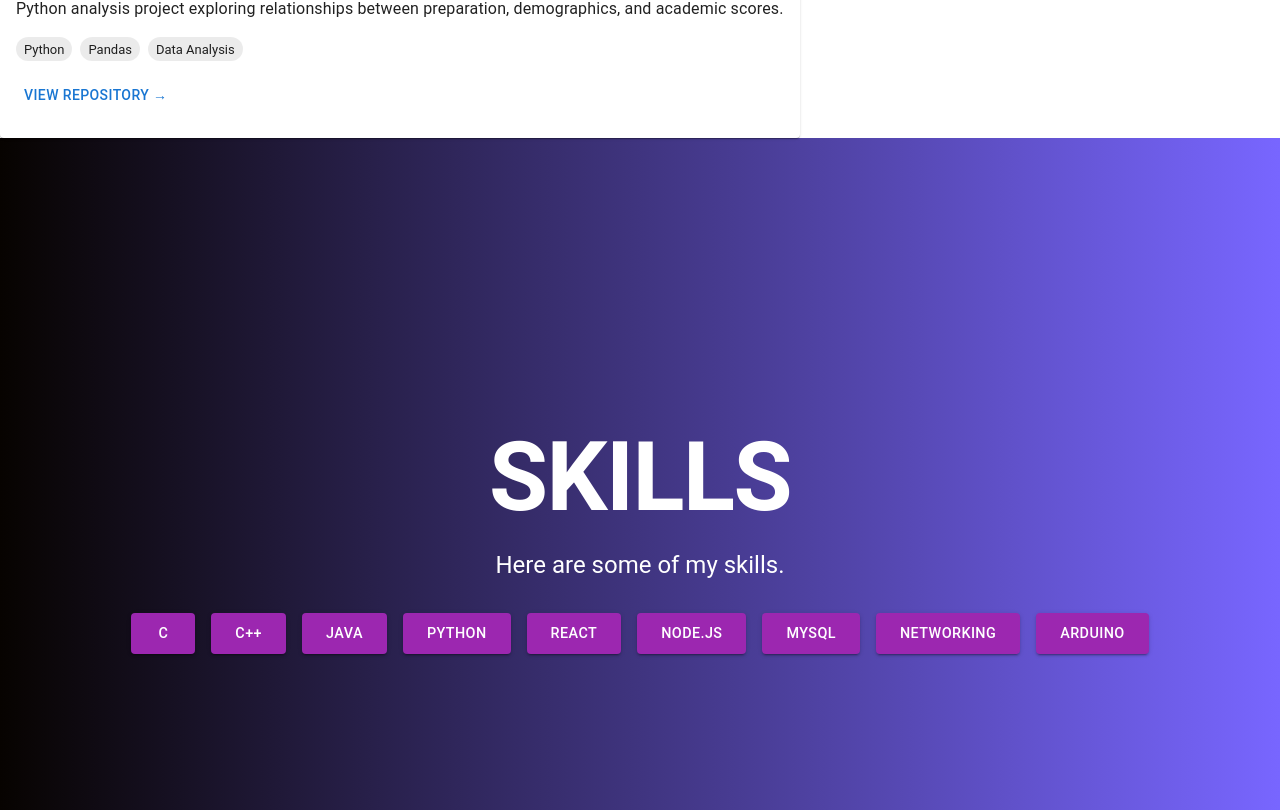
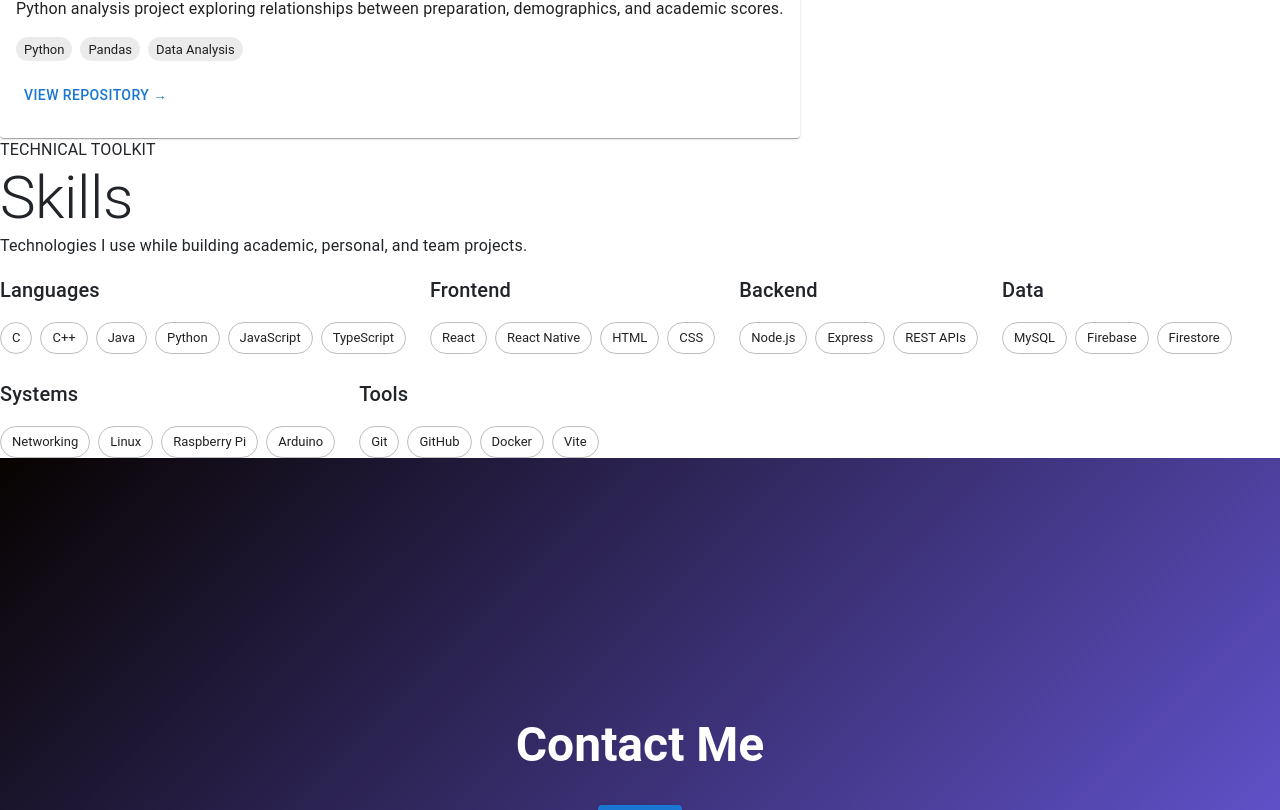
Before and after one commit to cypher2k22/portfolio, a React (Vite) app: page / in a window 1280 px wide. Shown: the part 1231-2041 px from the top of the page. Built offline with nearby package versions, Linux system fonts and the light colour scheme.

Commit message:
feat: rebuild portfolio for software engineering profile

```diff
--- a/src/Skills.jsx
+++ b/src/Skills.jsx
@@ -1,54 +1,32 @@
-import { Box, Typography, Button } from "@mui/material";
+import { Box, Chip, Grid, Typography } from "@mui/material";
+
+const groups = {
+  Languages: ["C", "C++", "Java", "Python", "JavaScript", "TypeScript"],
+  Frontend: ["React", "React Native", "HTML", "CSS"],
+  Backend: ["Node.js", "Express", "REST APIs"],
+  Data: ["MySQL", "Firebase", "Firestore"],
+  Systems: ["Networking", "Linux", "Raspberry Pi", "Arduino"],
+  Tools: ["Git", "GitHub", "Docker", "Vite"],
+};
 
 function Skills() {
-  const skills = [
-    "C",
-    "C++",
-    "Java",
-    "Python",
-    "React",
-    "Node.js",
-    "MySQL",
-    "Networking",
-    "Arduino"
-  ];
-
   return (
-    <Box
-      sx={{
-        minHeight: "100vh",
-        minWidth: "100vw",
-        display: "flex",
-        flexDirection: "column",
-        justifyContent: "center",
-        alignItems: "center",
-        textAlign: "center",
-        background: "linear-gradient(90deg, #070300ff, #7866ffff)",
-        color: "white",
-        px: 2,
-      }}
-    >
-      <Typography variant="h1" sx={{ fontWeight: 700, mb: 2 }}>
-        SKILLS
-      </Typography>
-
-      <Typography variant="h5" sx={{ mb: 4 }}>
-        Here are some of my skills.
-      </Typography>
-
-      {/* Skill Buttons */}
-      <Box sx={{ display: "flex", flexWrap: "wrap", gap: 2, justifyContent: "center" }}>
-        {skills.map((skill, index) => (
-          <Button
-            key={index}
-            variant="contained"
-            color="secondary"
-            sx={{ px: 3, py: 1, fontSize: "0.9rem" }}
-          >
-            {skill}
-          </Button>
+    <Box className="section">
+      <Typography className="eyebrow">TECHNICAL TOOLKIT</Typography>
+      <Typography variant="h2">Skills</Typography>
+      <Typography className="section-copy">Technologies I use while building academic, personal, and team projects.</Typography>
+      <Grid container spacing={3} sx={{ mt: 2 }}>
+        {Object.entries(groups).map(([group, skills]) => (
+          <Grid item xs={12} sm={6} md={4} key={group}>
+            <Box className="skill-group">
+              <Typography variant="h6">{group}</Typography>
+              <Box sx={{ display: "flex", flexWrap: "wrap", gap: 1, mt: 2 }}>
+                {skills.map((skill) => <Chip key={skill} label={skill} variant="outlined" />)}
+              </Box>
+            </Box>
+          </Grid>
         ))}
-      </Box>
+      </Grid>
     </Box>
   );
 }
```
